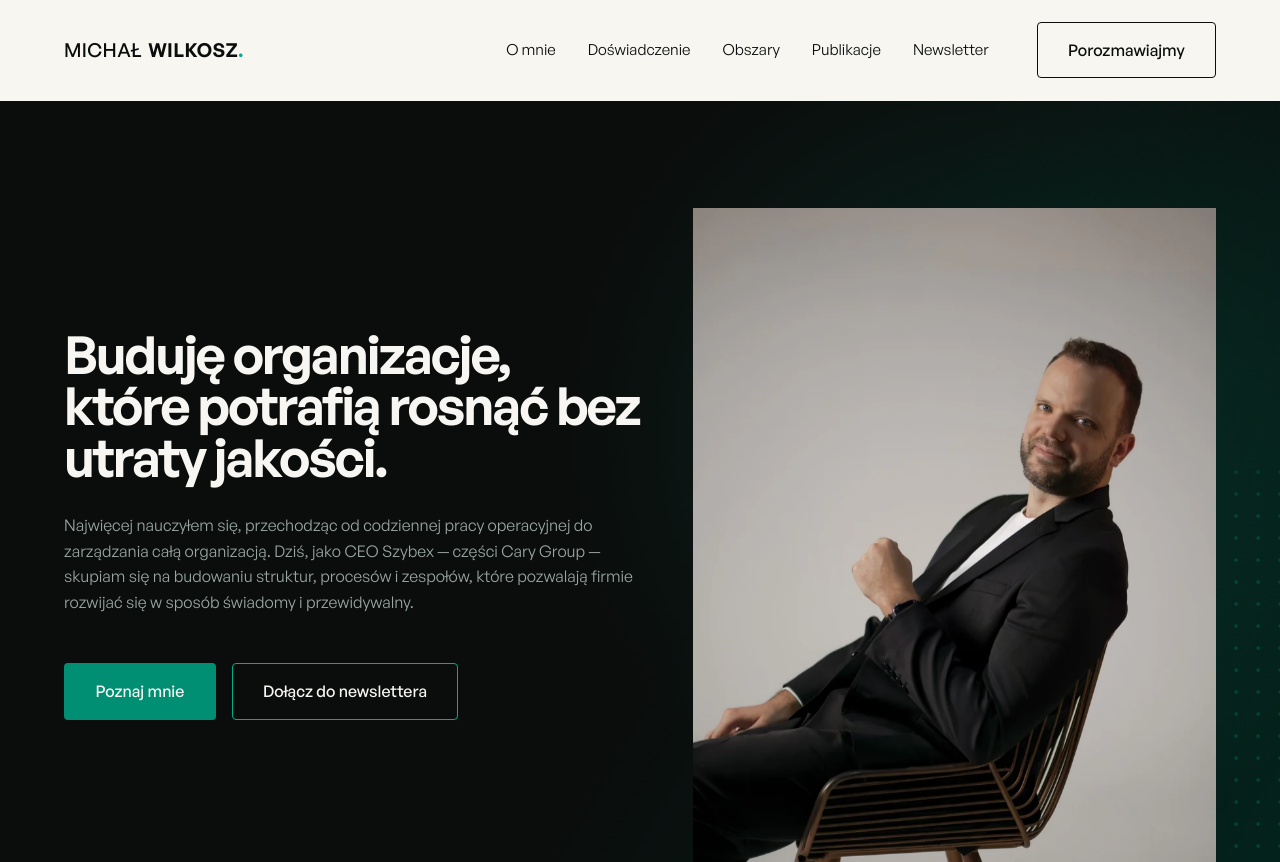
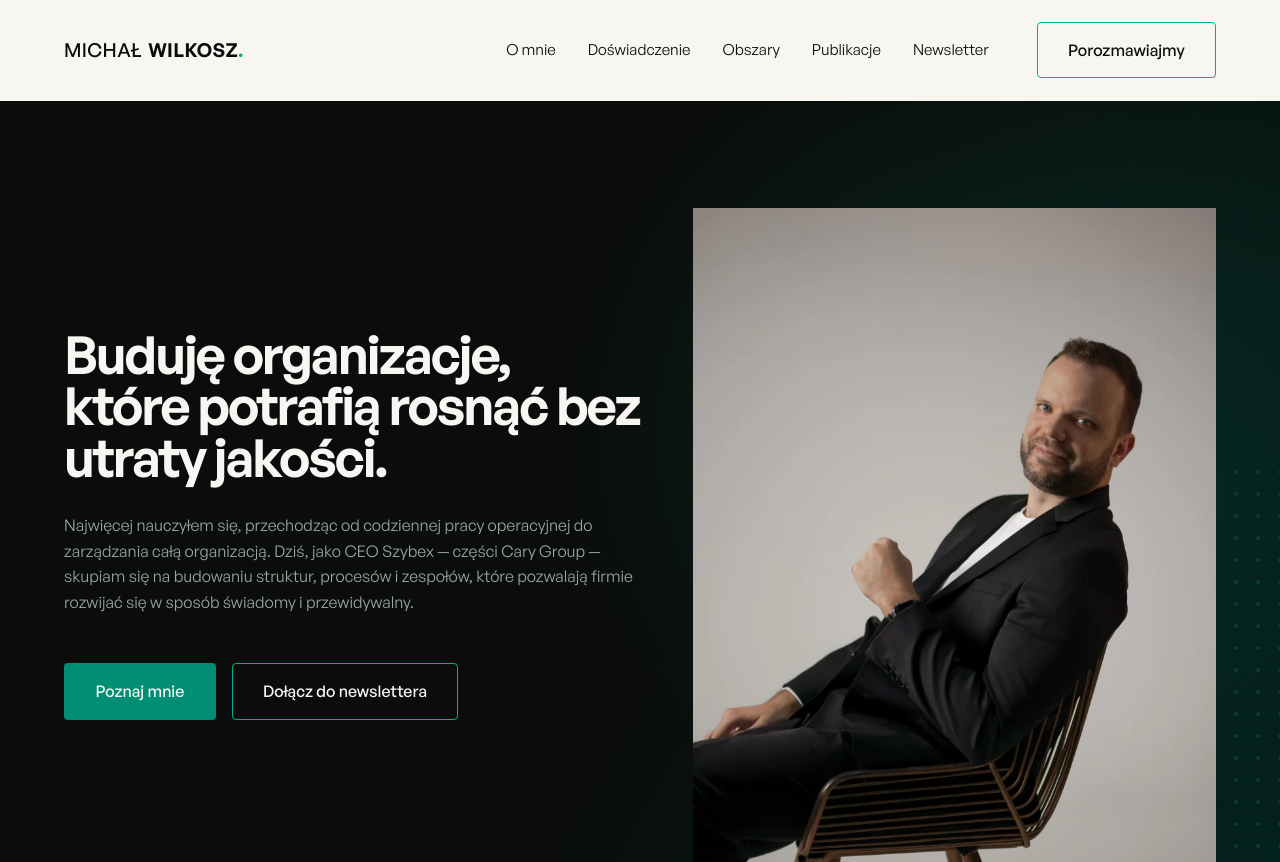
Before and after one commit to pavelski91/michalwilkosz.eu, a plain HTML site: page index.html in a window 1280 px wide. Shown: the top 862 px of the page. Drawn offline with Linux system fonts and the light colour scheme.

Commit message:
Nagłówek: przyciski outline (Porozmawiajmy, Wróć do strony głównej) z turkusową obwódką jak przy Dołącz do newslettera
Co-Authored-By: Claude Sonnet 5.5 <noreply@anthropic.com>
Claude-Session: https://claude.ai/code/session_013LL2KChbCobaZxLabcUCCs

```diff
--- a/css/style.css
+++ b/css/style.css
@@ -610,6 +610,15 @@ h2.section-title {
   background: rgba(11, 122, 107, 0.08);
 }
 
+/* Przycisk outline w nagłówku („Porozmawiajmy”, „Wróć do strony głównej”): turkusowa obwódka
+   jak przy „Dołącz do newslettera”, tekst zostaje ciemny. */
+.site-header .btn--outline {
+  border-color: var(--teal);
+}
+.site-header .btn--outline:hover {
+  background: rgba(0, 173, 139, 0.1);
+}
+
 .btn--ghost {
   background: transparent;
   border-color: var(--line-on-dark);
```
